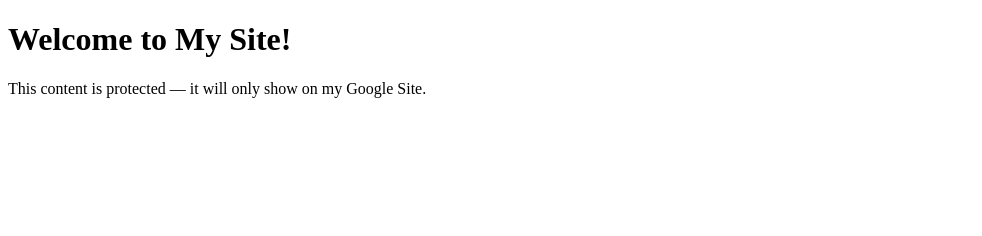
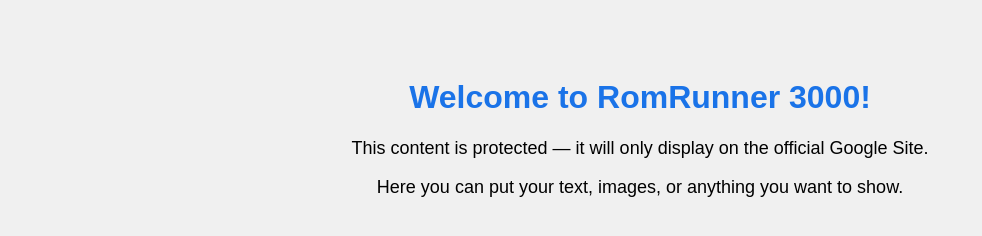
Before and after one commit to JamoAdventuresYT/protected-site, a plain HTML site: page index.html in a window 1280 px wide. Shown: the whole page, without its empty margins (0-982 px from the left). Drawn offline with Linux system fonts and the light colour scheme.

Commit message:
Update index.html

```diff
--- a/index.html
+++ b/index.html
@@ -1,20 +1,34 @@
 <!DOCTYPE html>
-<html>
+<html lang="en">
 <head>
-  <title>My Protected Site</title>
   <meta charset="UTF-8">
+  <title>RomRunner 3000</title>
+  <style>
+    body {
+      font-family: Arial, sans-serif;
+      text-align: center;
+      padding: 50px;
+      background-color: #f0f0f0;
+    }
+    h1 { color: #1a73e8; }
+    p { font-size: 18px; }
+  </style>
   <script>
-    // 🔒 Block unauthorized embeds
+    // 🔒 Only allow embed in your Google Site
+    const allowed = "https://sites.google.com/view/romrunner3000/romrunner";
     if (window.top !== window.self) {
-      const allowed = "https://sites.google.com/view/https://sites.google.com/view/romrunner3000/romrunner";
+      // Page is embedded somewhere
       if (!document.referrer.startsWith(allowed)) {
-        document.body.innerHTML = "<h1>Unauthorized Embed</h1>";
+        document.body.innerHTML = "<h1>Unauthorized Embed</h1><p>This content can only be viewed on the official site.</p>";
       }
     }
   </script>
 </head>
 <body>
-  <h1>Welcome to My Site!</h1>
-  <p>This content is protected — it will only show on my Google Site.</p>
+  <h1>Welcome to RomRunner 3000!</h1>
+  <p>This content is protected — it will only display on the official Google Site.</p>
+
+  <!-- Your site content below -->
+  <p>Here you can put your text, images, or anything you want to show.</p>
 </body>
 </html>
```
